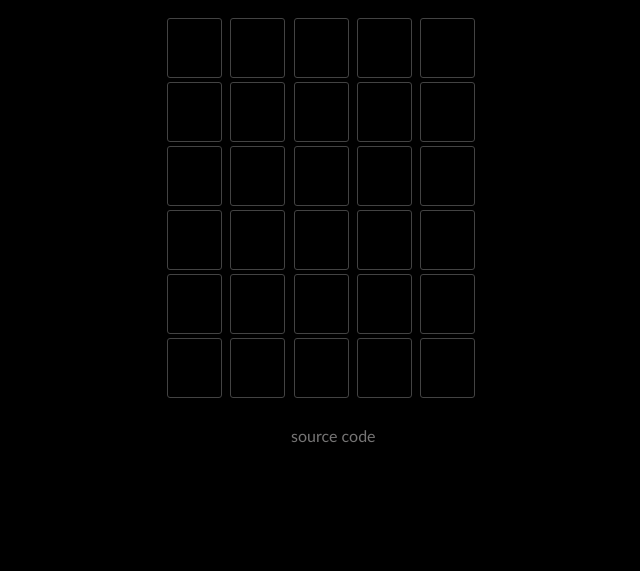
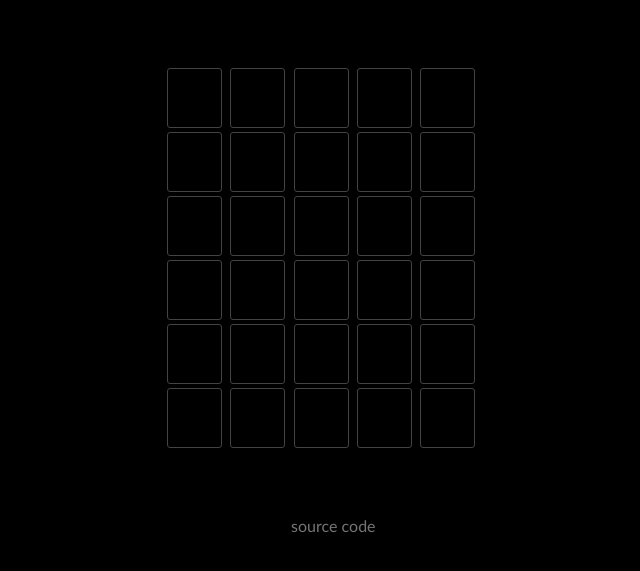
Before and after one commit to abdelrahman725/WordleArabic, a plain HTML site: page index.html in a window 1280 px wide. Shown: the part 77-648 px from the top of the page, without its empty margins (319-959 px from the left). Drawn offline with Linux system fonts and the light colour scheme.

Commit message:
Gamde Board in the center instead of top

```diff
--- a/styles.scss
+++ b/styles.scss
@@ -103,7 +103,7 @@ body
 {float: right;}
 
 .GameBoard
-{
+{margin-top: 50px;
 
   position: absolute;
     input
@@ -123,7 +123,7 @@ body
 .footer
 {
   position: absolute;
-  margin-top: 410px;
+  margin-top:500px;
   display: flex;
   i
   {margin-right: 6px;}
```
Also changed, not shown: styles.css, 1 other file.
